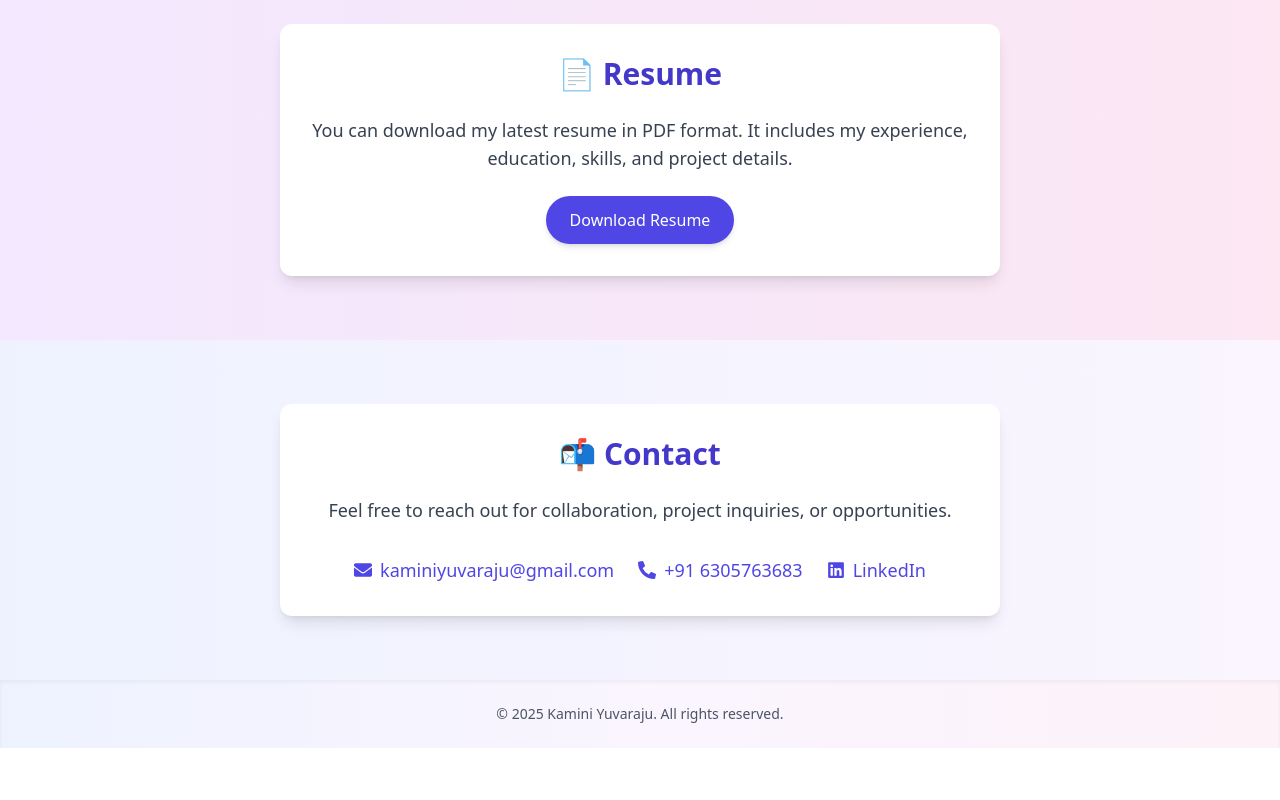
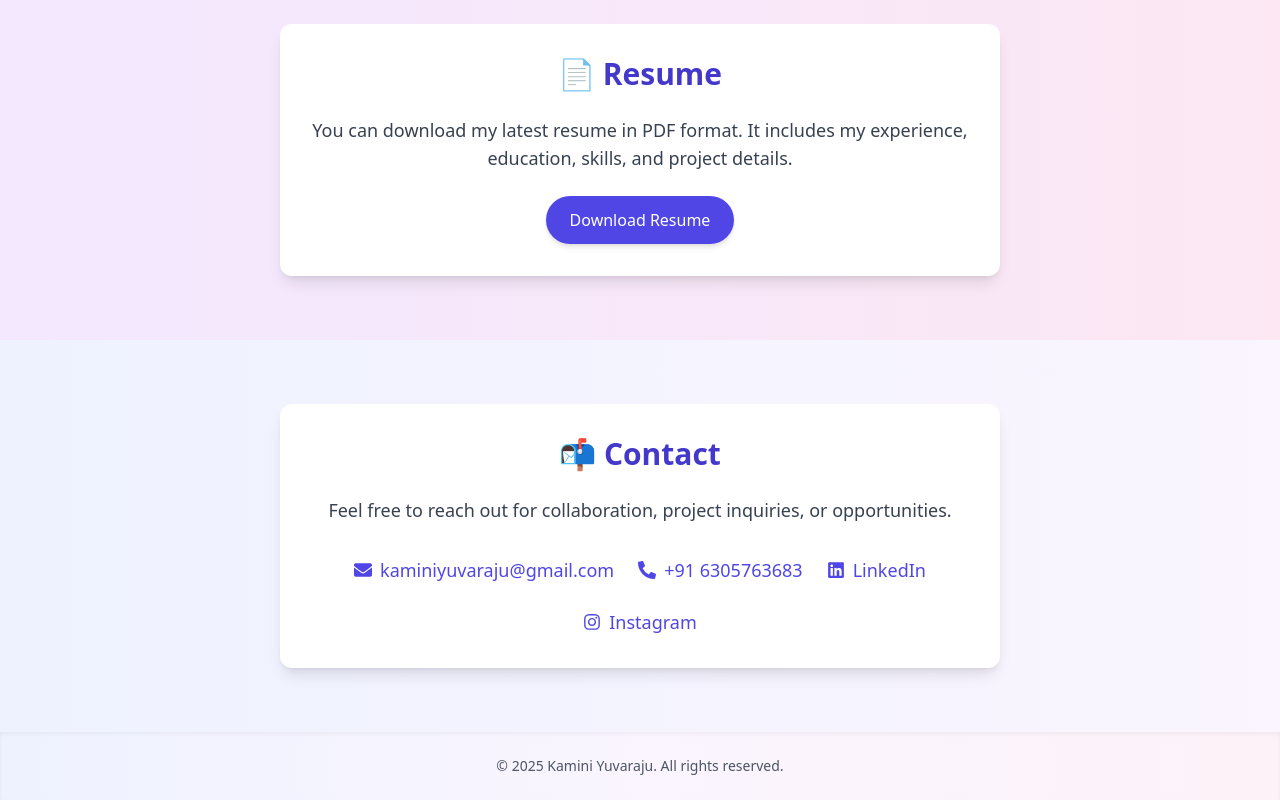
Before and after one commit to kaminiyuvaraju/kaminiyuvaraju, a React (Create React App) app: page / in a window 1280 px wide. Shown: the part 3695-4495 px from the top of the page. Before the commit the page ends 4443 px from the top, so only its background shows below. Built offline with nearby package versions, Linux system fonts and the light colour scheme; the HTML template or start-up script is replaced by a standard one.

Commit message:
Update Contact.js

```diff
--- a/src/components/Contact.js
+++ b/src/components/Contact.js
@@ -1,6 +1,6 @@
 import React from "react";
 import { motion } from "framer-motion";
-import { FaEnvelope, FaPhoneAlt, FaLinkedin } from "react-icons/fa";
+import { FaEnvelope, FaPhoneAlt, FaLinkedin, FaInstagram, FaGithub, FaGlobe } from "react-icons/fa";
 
 const Contact = () => {
   return (
@@ -41,7 +41,7 @@ const Contact = () => {
           </motion.p>
 
           <motion.div
-            className="flex flex-col md:flex-row justify-center items-center gap-6 text-indigo-600 text-lg"
+            className="flex flex-col md:flex-row md:flex-wrap justify-center items-center gap-6 text-indigo-600 text-lg"
             initial="hidden"
             whileInView="visible"
             transition={{ staggerChildren: 0.2 }}
@@ -56,18 +56,23 @@ const Contact = () => {
               {
                 icon: <FaPhoneAlt />,
                 label: "+91 6305763683",
-                href: "tel:+91 6305763683",
+                href: "tel:+916305763683",
               },
               {
                 icon: <FaLinkedin />,
                 label: "LinkedIn",
                 href: "https://linkedin.com/in/kamini-yuvaraju",
               },
+              {
+                icon: <FaInstagram />,
+                label: "Instagram",
+                href: "https://instagram.com/kaminiyuvaraju",
+              },
             ].map((item, index) => (
               <motion.a
                 key={index}
                 href={item.href}
-                target={item.href.startsWith("http") ? "_blank" : undefined}
+                target="_blank"
                 rel="noopener noreferrer"
                 className="flex items-center gap-2 hover:text-indigo-800 transition"
                 variants={{
```
